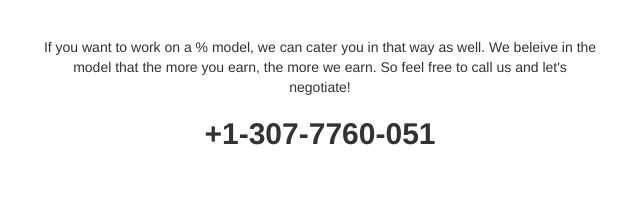
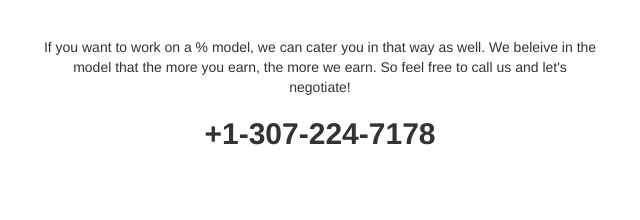
Before and after one commit to Wahajrohail/gft, a website with bundled scripts: page index.html in a window 1280 px wide. Shown: the part 4800-5020 px from the top of the page, 320-960 px from the left. Built offline with nearby package versions, Linux system fonts and the light colour scheme; files whose address does not match are found by name; a web font is replaced by a local one.

Commit message:
Add files via upload

```diff
--- a/index.html
+++ b/index.html
@@ -834,7 +834,7 @@
                   free to call us and let's negotiate!
                 </p>
                 <h2 style="font-weight: bold">
-                  +1-307-7760-051
+                  +1-307-224-7178
                 </h2>
               </div>
             </div>
```
